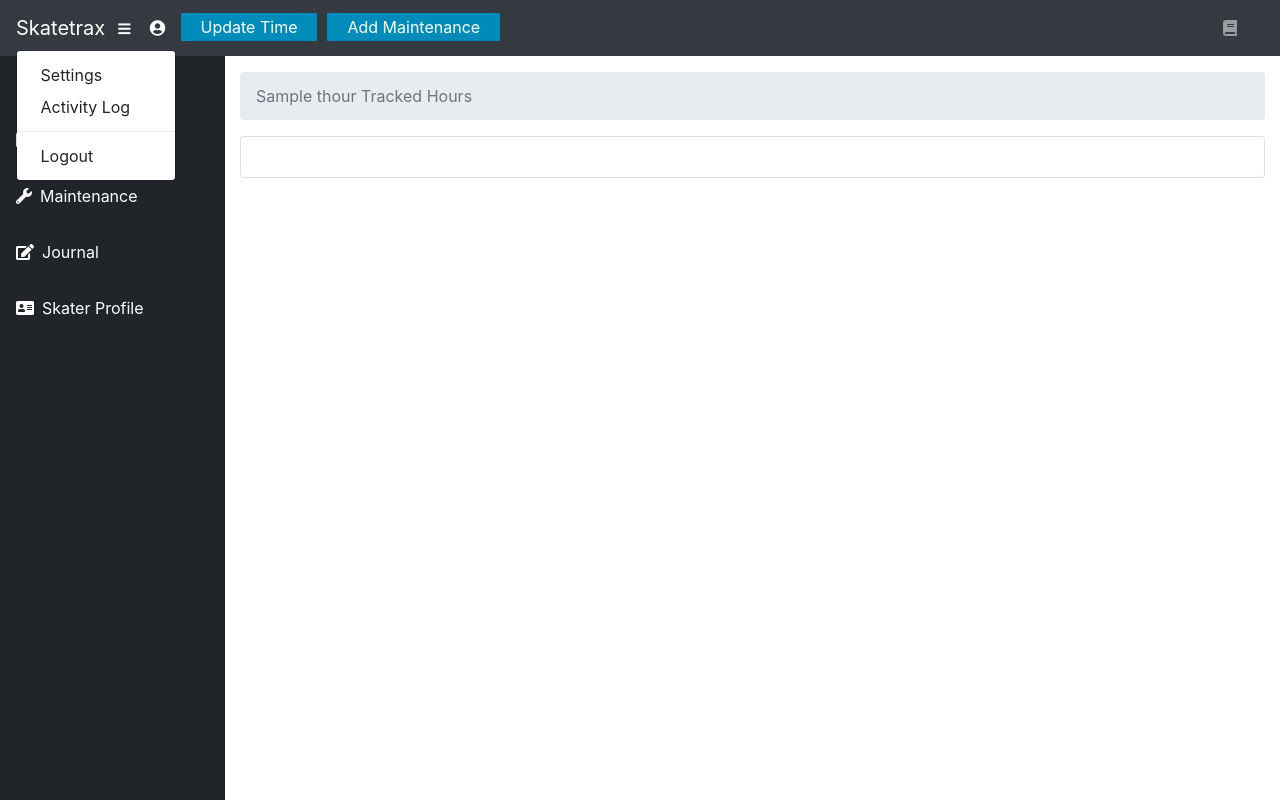
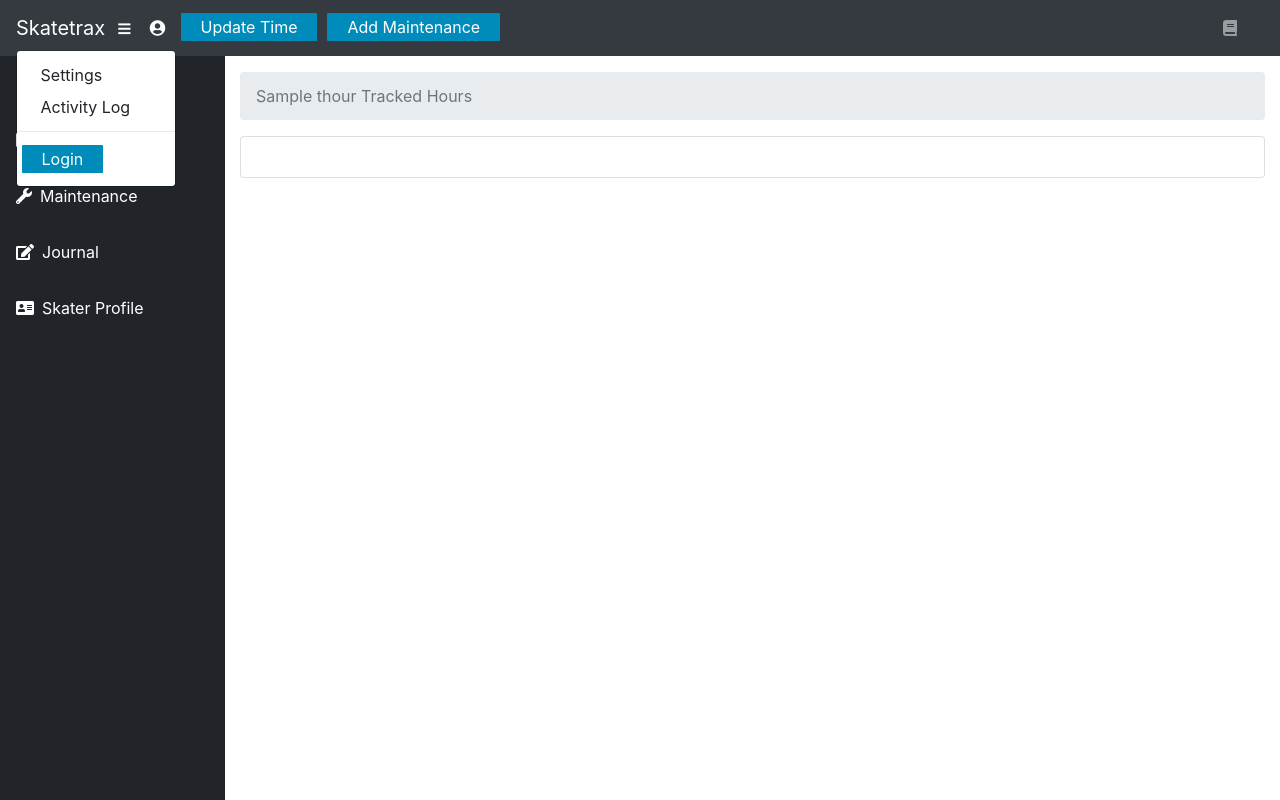
Before and after one commit to kami-nashi/skatetrax, a Flask app: template app/templates/template.html in a window 1280 px wide, after a click that opens the changed part. Run offline with Flask 2, Linux system fonts and the light colour scheme; the template is opened without the code that fills it: most values are stand-ins (such as "Sample title", 1, 10 or a date in 2020); parts of the project's set-up code (start-up, migrations or seed data) failed here and were passed over; some libraries are stand-ins or nearby versions.

Commit message:
Closing issue 27, starting on 23,25,26

```diff
--- a/app/app.py
+++ b/app/app.py
@@ -19,6 +19,43 @@ now = datetime.date.today()
 modalSessions = lj.sessionModal()
 costs = lm.addCostsTotal()
 hours = lm.addHoursTotal()
+
+# Login Decorator
+def login_required(f):
+    @wraps(f)
+    def wrap(*args, **kwargs):
+        if 'logged_in' in session:
+            return f(*args, **kwargs)
+        else:
+            flash('You need to login first.')
+            return redirect(url_for('login'))
+    return wrap
+
+# route for handling the login page logic
+@app.route('/login', methods=['GET', 'POST'])
+def login():
+    error = None
+    aUser = None
+    sql = None
+    if request.method == 'POST':
+        sql = "select * from aUserTable where uLoginID = '" + request.form['username'] + "';"
+        aUser = dbconnect(sql)
+
+    if request.method == 'POST':
+        if (request.form['username'] != aUser[0]['uLoginID']) \
+                or request.form['password'] != aUser[0]['uHash']:
+            error = 'Invalid Credentials. Please try again.'
+
+        else:
+            session['logged_in'] = True
+            if session['logged_in'] == True:
+                session['username'] = aUser[0]['uLoginID']
+                session['sUUID'] = aUser[0]['uSkaterUUID']
+            else:
+                pass
+            flash('You were logged in.')
+            return redirect(url_for('home'))
+    return render_template('login.html', error=error)
 
 @app.route("/")
 def index():
--- a/app/templates/template.html
+++ b/app/templates/template.html
@@ -46,7 +46,7 @@
             <a class="dropdown-item" href="#">Settings</a>
             <a class="dropdown-item" href="#">Activity Log</a>
             <div class="dropdown-divider"></div>
-            <a class="dropdown-item" href="#" data-toggle="modal" data-target="#logoutModal">Logout</a>
+            <a class="nav-item"><button class="btntxt" data-modal="modalZero">Login</button></a>
           </div>
           </li>
           <li class="nav-item"><button class="btntxt" data-modal="modalOne">Update Time</button></li>
@@ -137,6 +137,24 @@
        </div>
        </div>
       </div>
+
+      <div id="modalZero" class="modal" style="display: none;">
+      <div class="modal-content">
+      <div class="modal-header">
+      <h2>Login</h2>
+      <span class="close">×</span>
+      </div>
+      <div>
+         <form action='submit_modalLogin' method='POST'><div class="navbar navbar-expand static-top">
+         <span class="px-2"> Username: <input size='12' type='text' name='m_date' id='m_date' value=""/></span>
+         <span class="px-2"> Password: <input size='12' type='text' name='m_hours_on' id='m_hours_on'/></span>
+         <span class="px-2"><input type="submit" class="btntxt" value="Login"></span></div>
+      </form>
+
+      </div>
+      </div>
+     </div>
+
         <div class="container-fluid">
 
           <!-- Breadcrumbs-->
@@ -178,11 +196,11 @@
     </a>
 
     <!-- Logout Modal-->
-    <div class="modal fade" id="logoutModal" tabindex="-1" role="dialog" aria-labelledby="exampleModalLabel" aria-hidden="true">
+    <div class="modal fade" id="loginModal" tabindex="-1" role="dialog" aria-labelledby="exampleModalLabel" aria-hidden="true">
       <div class="modal-dialog" role="document">
         <div class="modal-content">
           <div class="modal-header">
-            <h5 class="modal-title" id="exampleModalLabel">Ready to Leave?</h5>
+            <h5 class="modal-title" id="exampleModalLabel">Login to enter time</h5>
             <button class="close" type="button" data-dismiss="modal" aria-label="Close">
               <span aria-hidden="true">×</span>
             </button>
@@ -190,7 +208,7 @@
           <div class="modal-body">Select "Logout" below if you are ready to end your current session.</div>
           <div class="modal-footer">
             <button class="btn btn-secondary" type="button" data-dismiss="modal">Cancel</button>
-            <a class="btn btn-primary" href="login.html">Logout</a>
+            <a class="btn btn-primary" href="login.html">Login</a>
           </div>
         </div>
       </div>
```
Also changed, not shown: app/lib/logic_main.py (+27 -17 lines).
